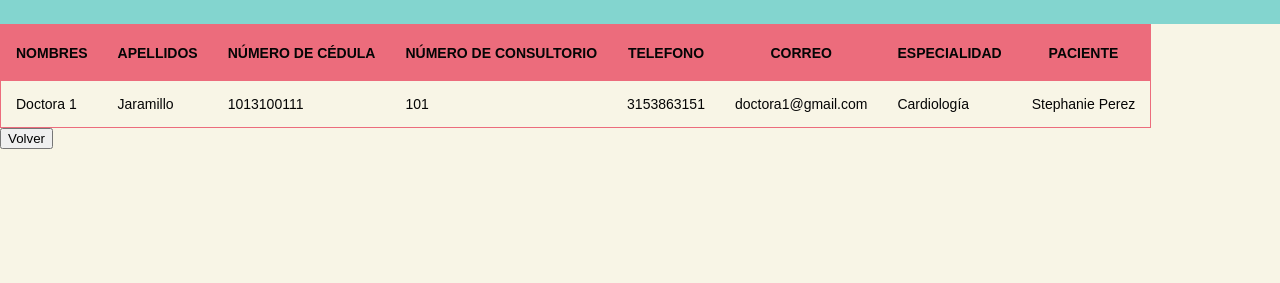
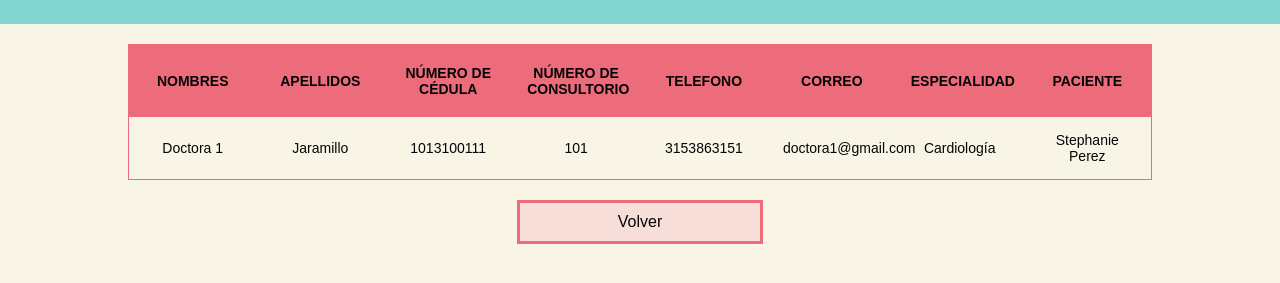
Before and after one commit to mijx/primer-proyecto, a plain HTML site: page html/doctors_list.html in a window 1280 px wide. Shown: the part 71-354 px from the top of the page. Drawn offline with Linux system fonts and the light colour scheme.

Commit message:
Estilos de listados

```diff
--- a/html/doctors_list.html
+++ b/html/doctors_list.html
@@ -12,7 +12,6 @@
   <header>
     <h1>Listas de personal médico</h1>
   </header>
-
   <table>
     <thead>
       <tr>
@@ -41,7 +40,9 @@
     </tbody>
   </table>
 
-  <a href="../index.html"><input type="button" value="Volver"></a>
+  <div class="button_container">
+    <a href="../index.html">Volver</a>
+  </div>
 
   <script src="../app.js"></script>
 
--- a/styles/style.css
+++ b/styles/style.css
@@ -16,16 +16,15 @@ header{
   color: #050505;
 }
 
-/* #actions, table{
-
-} */
-
 table{
   color: #050505;
   table-layout: fixed;
   font-size: 14px;
   border-collapse: collapse;
   border: solid 1px #ec6c7c;
+  margin: 0 auto;
+  margin-top: 20px;
+  width: 80%;
 }
 
 th{
@@ -37,8 +36,31 @@ th{
 
 td{
   padding: 15px;
+  text-align: center;
 }
 
 tbody tr:hover{
   background: #f8ded8;
 }
+
+.button_container{
+  text-align: center;
+  margin-top: 20px;
+}
+
+.button_container a {
+  display: inline-block;
+  width: 200px;
+  padding: 10px 20px;
+  text-align: center;
+  text-decoration: none;
+  background-color: #f8ded8;
+  border: solid 3px #ec6c7c;
+  color: #050505;
+  cursor: pointer;
+}
+
+.button_container a:hover {
+  transition: background-color 0.3s ease;
+  background-color: #ec6c7c;
+}
```
Also changed, not shown: html/patients_list.html (+6 -4 lines).
